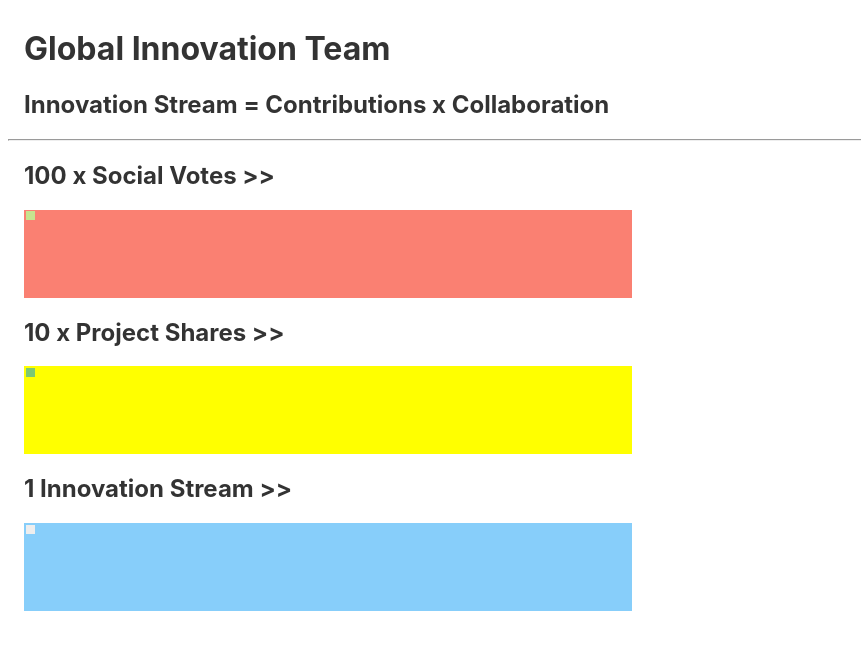
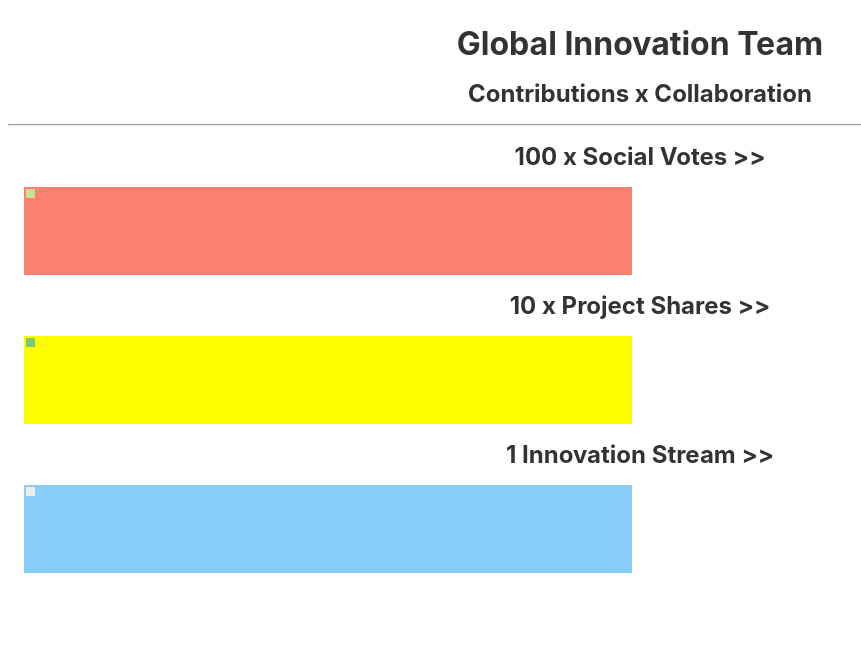
Before and after one commit to all-the-planet/earth-innovates-animations, a Svelte app: page / in a window 1280 px wide. Shown: the top 650 px of the page, without its empty margins (0-861 px from the left). Built offline with nearby package versions, Linux system fonts and the light colour scheme.

Commit message:
aligned text and move play on:click to sections

```diff
--- a/src/App.svelte
+++ b/src/App.svelte
@@ -117,7 +117,7 @@
         i++;
         discardBox(i - 335);
       }
-    }, 1);  // end of setInterval
+    }, 1); // end of setInterval
 
     if (i >= 3 * 335) {
       return () => {
@@ -139,7 +139,7 @@
         i++;
         discardProject(i - 335);
       }
-    }, 1);  // end of setInterval
+    }, 1); // end of setInterval
 
     if (i >= 3 * 335) {
       return () => {
@@ -165,7 +165,6 @@
         i++;
         discardHalf(i - 335);
       }
-
     }, 1);
 
     if (i >= 3 * 335) {
@@ -184,7 +183,7 @@
     margin: 0.1rem;
     padding: 0.05rem;
   }
-  .year {
+  .network {
     margin-top: 1rem;
     margin-left: 1rem;
     height: 5.5rem;
@@ -194,9 +193,15 @@
     flex-wrap: wrap;
     align-content: start;
   }
-    .social { background: salmon }
-    .funding { background: yellow }
-    .contributions { background: lightskyblue }
+  .social {
+    background: salmon;
+  }
+  .funding {
+    background: yellow;
+  }
+  .contributions {
+    background: lightskyblue;
+  }
 
   .c0 {
     background: #eee;
@@ -215,35 +220,33 @@
   }
   h1,
   h2 {
-    margin-left: 1rem;
+      text-align: center;
+    margin: 1rem;
   }
+
 </style>
 
-<!-- <progress value={$progress}></progress> -->
-<!-- <Spring /> -->
 
-<!-- <input type="text" bind:this={boxInput}>
-<button on:click={addBox}>Add</button> -->
   <h1>Global Innovation Team</h1>
-<h2>Innovation Stream = Contributions x Collaboration</h2>
-<hr>
+  <h2>Contributions x Collaboration</h2>
+  <hr />
 
-<h2 on:click={play}>100 x Social Votes >></h2>
-<section class="social year">
+  <h2>100 x Social Votes >></h2>
+  <section class="social network" on:click={play}>
     {#each boxes as box (box)}
       <div class="c{box.commit}" transition:scale={{ duration: 1 }} />
     {/each}
   </section>
 
-<h2 on:click={playOffice}>10 x Project Shares >></h2>
-<section class="funding year">
+  <h2>10 x Project Shares >></h2>
+  <section class="funding network" on:click={playOffice}>
     {#each projects as project (project)}
       <div class="c{project.commit}" transition:scale={{ duration: 1 }} />
     {/each}
   </section>
 
-<h2 on:click={playReal}>1 Innovation Stream >></h2>
-<section class="contributions year">
+  <h2>1 Innovation Stream >></h2>
+  <section class="contributions network" on:click={playReal}>
     {#each halves as half (half)}
       <div class="c{half.real}" transition:scale={{ duration: 1 }} />
     {/each}
```
Lines whose indentation alone changed are shown as unchanged.
